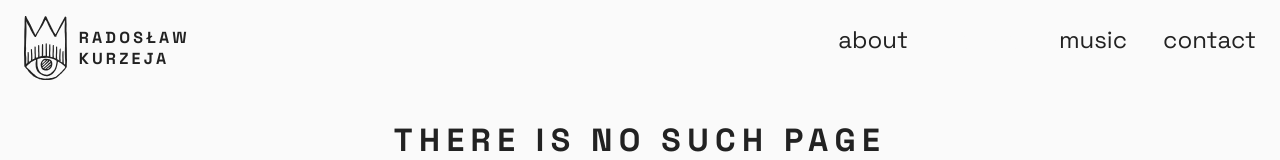
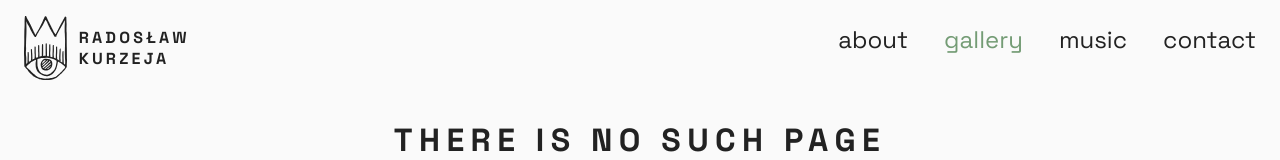
Before and after one commit to Ola-Cencora/Radek-Kurzeja-website, a React (Create React App) app: page /gallery/1 in a window 1280 px wide. Shown: the top 160 px of the page. Built offline with nearby package versions, Linux system fonts and the light colour scheme.

Commit message:
Fix nav link color on hover

```diff
--- a/src/components/common/NavigationLinks/NavigationLinks.module.scss
+++ b/src/components/common/NavigationLinks/NavigationLinks.module.scss
@@ -14,8 +14,10 @@ li {
 }
 
 @media (min-width: 62rem) {
-  .link:hover,
-  .link___active {
-    color: $color-main;
+  li {
+    .link:hover,
+    .link___active {
+      color: $color-main;
+    }
   }
 }
```
